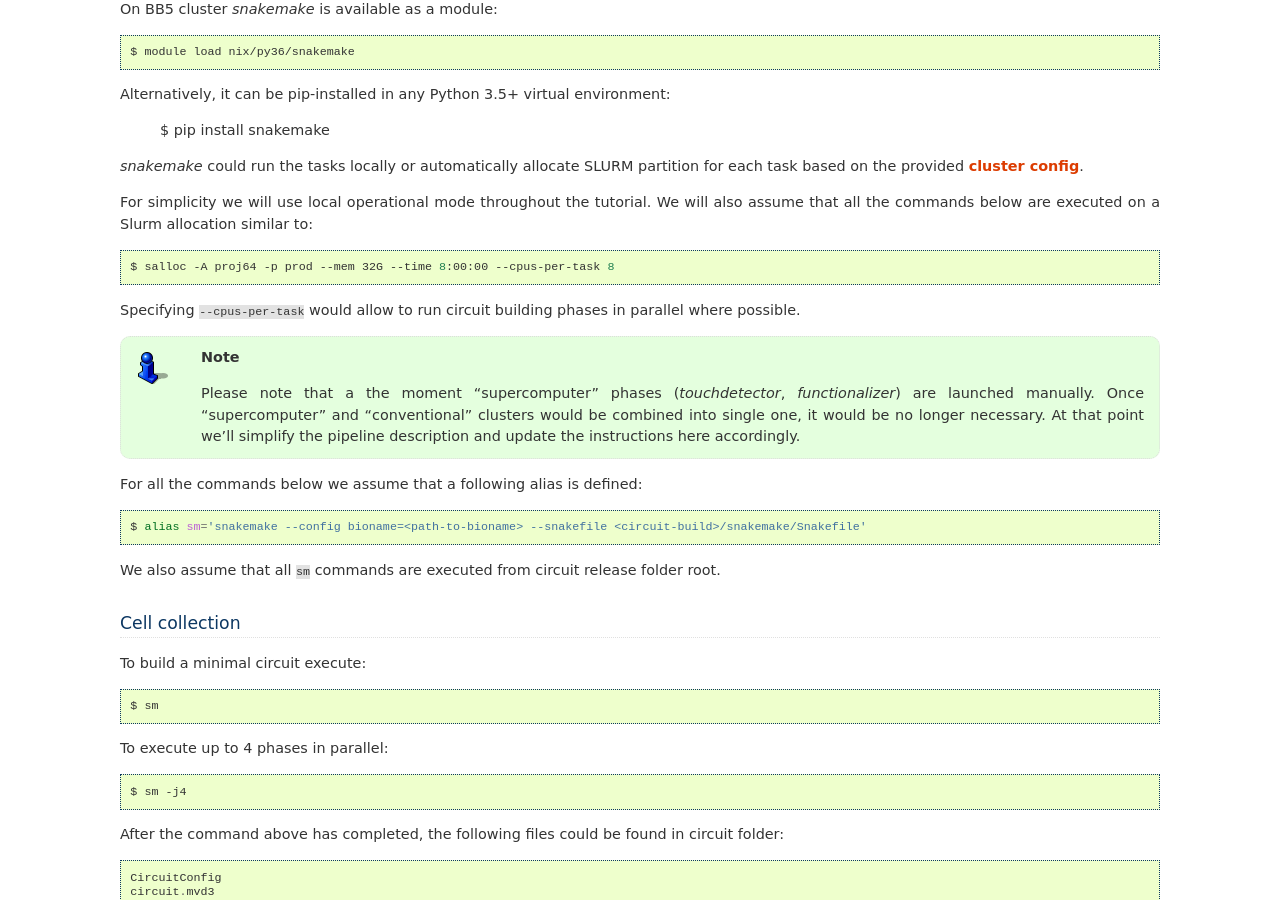
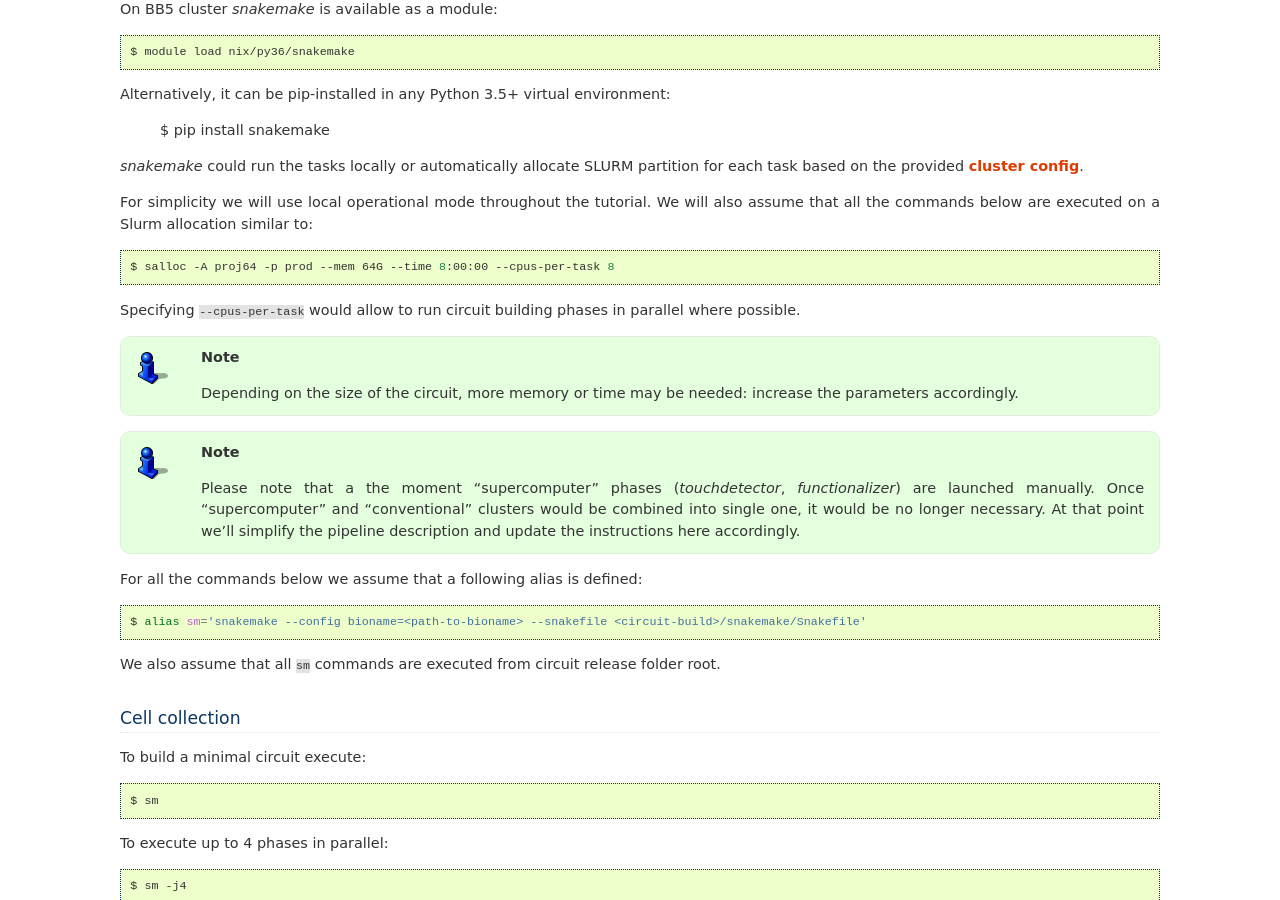
Before and after one commit to BlueBrain/circuit-build, a Sphinx documentation site: the page built from doc/source/tutorial.rst, in a window 1280 px wide and 900 px high, scrolled down 693 px. Built offline with Sphinx 7.4.7, drawn with Linux system fonts in a browser that asks for light colours.

Commit message:
increase memory allocation in example salloc
Change-Id: I24593770c78ea481ba29ee685f41f57571563d59

```diff
--- a/doc/source/tutorial.rst
+++ b/doc/source/tutorial.rst
@@ -44,9 +44,12 @@ For simplicity we will use local operational mode throughout the tutorial. We wi
 
 .. code-block:: bash
 
-    $ salloc -A proj64 -p prod --mem 32G --time 8:00:00 --cpus-per-task 8
+    $ salloc -A proj64 -p prod --mem 64G --time 8:00:00 --cpus-per-task 8
 
 Specifying ``--cpus-per-task`` would allow to run circuit building phases in parallel where possible.
+
+.. note::
+    Depending on the size of the circuit, more memory or time may be needed: increase the parameters accordingly.
 
 .. note::
     Please note that a the moment "supercomputer" phases (`touchdetector`, `functionalizer`) are launched manually.
```
